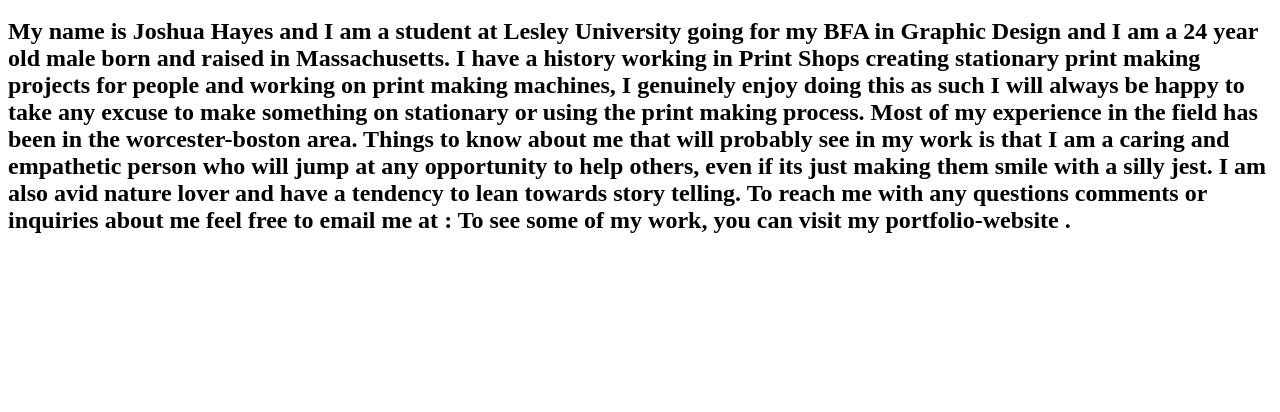
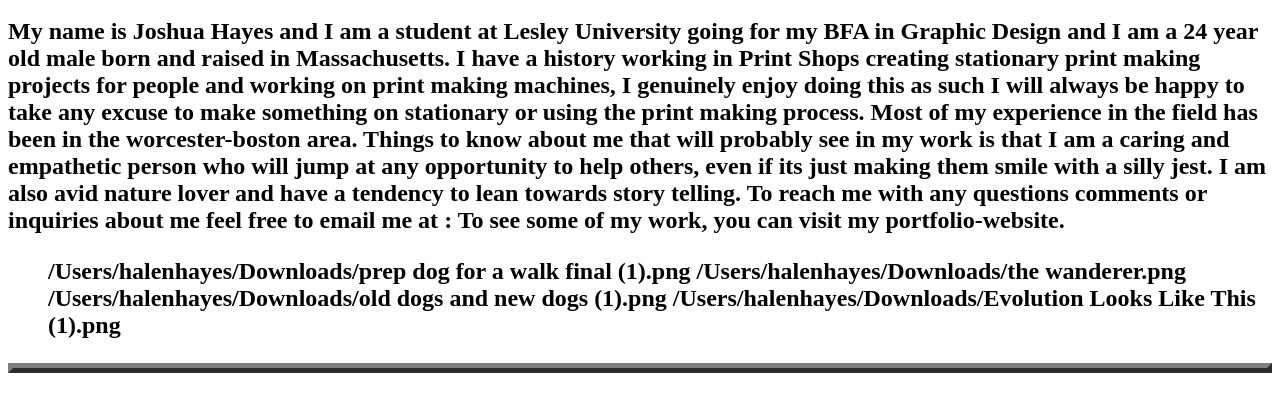
Before and after one commit to JHHayes/Lab2, a plain HTML site: page index.html in a window 1280 px wide. Shown: the part 48-460 px from the top of the page. Drawn offline with Linux system fonts and the light colour scheme.

Commit message:
Update index.html

```diff
--- a/index.html
+++ b/index.html
@@ -3,6 +3,13 @@
     I have a history working in Print Shops creating stationary print making projects for people and working on print making machines, I genuinely enjoy doing this as such I will always be happy to take any excuse to make something on stationary or using the print making process. Most of my experience in the field has been in the worcester-boston area.
     Things to know about me that will probably see in my work is that I am a caring and empathetic person who will jump at any opportunity to help others, even if its just making them smile with a silly jest. I am also avid nature lover and have a tendency to lean towards story telling.
     To reach me with any questions comments or inquiries about me feel free to email me at <a href="mailto:joshua.halen.art@gmail.com"></a>:
-    To see some of my work, you can visit my portfolio-website .
+    To see some of my work, you can visit my portfolio-website.
+    <table border="5" cellpadding="5" width="100%">
+        <ol>
+        <p> /Users/halenhayes/Downloads/prep dog for a walk final (1).png
+        /Users/halenhayes/Downloads/the wanderer.png
+     /Users/halenhayes/Downloads/old dogs and new dogs (1).png
+     /Users/halenhayes/Downloads/Evolution Looks Like This (1).png  </p>
+    </ol>
 </h2>
 <id="portfolio-website" href="https://missingportfoliowebsite.com"
```
